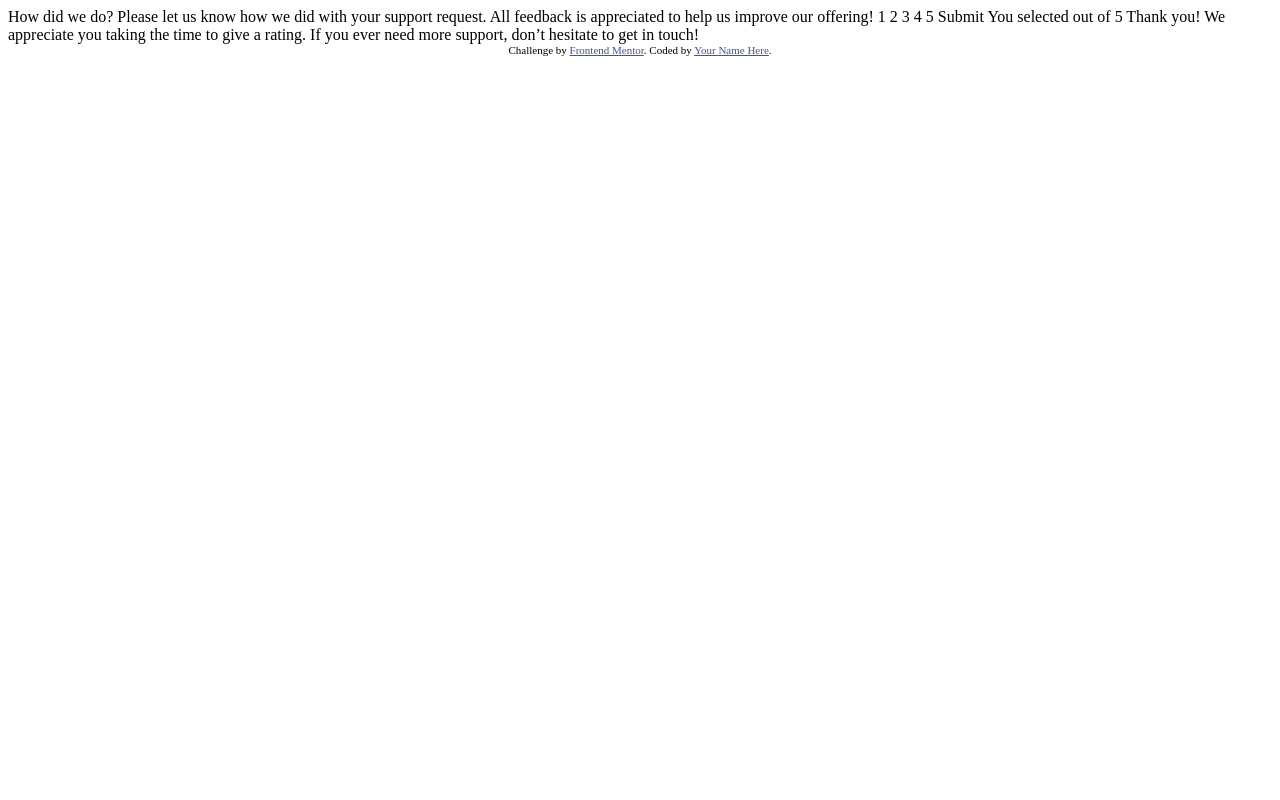
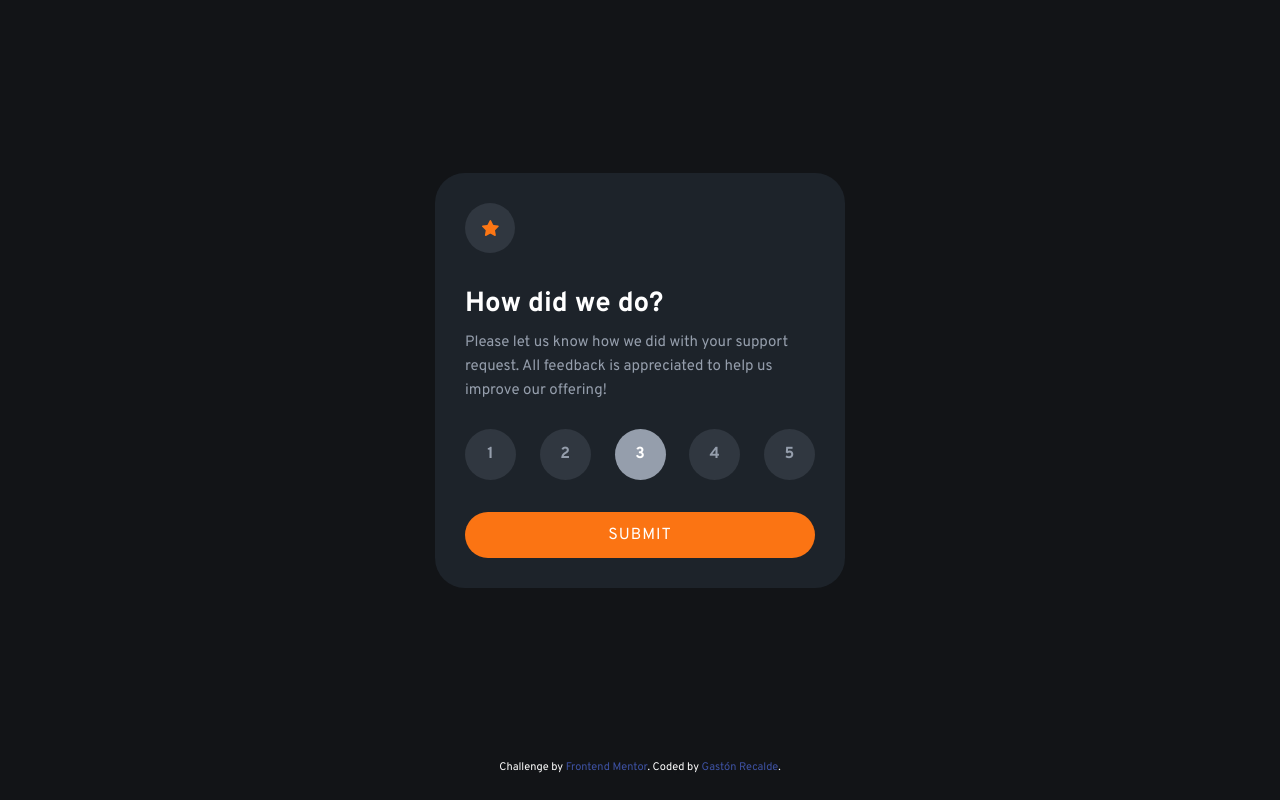
Before and after one commit to Gaston-Recalde/interactive-rating-component, a plain HTML site: page index.html in a window 1280 px wide. Drawn offline with Linux system fonts and the light colour scheme.

Commit message:
Proyecto terminado

```diff
--- a/index.html
+++ b/index.html
@@ -2,48 +2,73 @@
 <html lang="en">
 <head>
   <meta charset="UTF-8">
-  <meta name="viewport" content="width=device-width, initial-scale=1.0"> <!-- displays site properly based on user's device -->
+  <meta name="viewport" content="width=device-width, initial-scale=1.0">
 
   <link rel="icon" type="image/png" sizes="32x32" href="./images/favicon-32x32.png">
 
-  <title>Frontend Mentor | Interactive rating component</title>
+  <link rel="preconnect" href="https://fonts.googleapis.com">
+  <link rel="preconnect" href="https://fonts.gstatic.com" crossorigin>
+  <link href="https://fonts.googleapis.com/css2?family=Overpass:wght@400;700&display=swap" rel="stylesheet">
 
-  <!-- Feel free to remove these styles or customise in your own stylesheet 👍 -->
-  <style>
-    .attribution { font-size: 11px; text-align: center; }
-    .attribution a { color: hsl(228, 45%, 44%); }
-  </style>
+  <link rel="stylesheet" href="./css/styles.css">
+
+  <title>Interactive rating component</title>
+
 </head>
 <body>
+  <main class="container">
 
-  <!-- Rating state start -->
+    <div class="card">
 
-  How did we do?
+      <div class="card-content-1">
+        <div class="star">
+          <img src="./images/icon-star.svg" alt="Icon Star">
+        </div>
 
-  Please let us know how we did with your support request. All feedback is appreciated
-  to help us improve our offering!
+        <h1 class="title">How did we do?</h1>
 
-  1 2 3 4 5
+        <div class="text">
+          <p>
+            Please let us know how we did with your support request. All feedback is appreciated
+            to help us improve our offering!
+          </p>
+        </div>
 
-  Submit
+        <div class="rating-wrapper">
+          <div class="rating-btn"><div>1</div></div>
+          <div class="rating-btn"><div>2</div></div>
+          <div class="rating-btn active"><div>3</div></div>
+          <div class="rating-btn"><div>4</div></div>
+          <div class="rating-btn"><div>5</div></div>
+        </div>
 
-  <!-- Rating state end -->
+        <div class="submit-btn"><div>Submit</div></div>
+      </div>
 
-  <!-- Thank you state start -->
+      <div class="card-content-2 hide">
+        <img src="./images/illustration-thank-you.svg" alt="Thank you">
+        <div class="result">
+          <div>You selected <span class="score">3</span> out of 5</div>
+        </div>
+        <h2 class="title">Thank you!</h2>
+        <div class="text">
+          <p>
+            We appreciate you taking the time to give a rating. If you ever need more support,
+            don’t hesitate to get in touch!
+          </p>
+        </div>
+      </div>
 
-  You selected <!-- Add rating here --> out of 5
+    </div>
 
-  Thank you!
-
-  We appreciate you taking the time to give a rating. If you ever need more support,
-  don’t hesitate to get in touch!
-
-  <!-- Thank you state end -->
+  </main>
 
 
-  <div class="attribution">
+  <footer class="attribution">
     Challenge by <a href="https://www.frontendmentor.io?ref=challenge" target="_blank">Frontend Mentor</a>.
-    Coded by <a href="#">Your Name Here</a>.
-  </div>
+    Coded by <a href="https://gaston-recalde-portafolio.netlify.app" target="_blank">Gastón Recalde</a>.
+  </footer>
+
+  <script src="./js/app.js"></script>
 </body>
 </html>
--- /dev/null
+++ b/js/app.js
@@ -0,0 +1,31 @@
+const submit_btn = document.querySelector('.submit-btn');
+const card_content_1 = document.querySelector('.card-content-1');
+const card_content_2 = document.querySelector('.card-content-2');
+const ratingBtns = document.querySelectorAll('.rating-btn');
+const score = document.querySelector('.score');
+let stars_score = 3;
+
+submit_btn.addEventListener('click', onSubmit);
+ratingBtns.forEach(btn => {
+    btn.addEventListener('click', handleRatingBtnClick);
+});
+
+function onSubmit() {
+    card_content_1.classList.add('hide');
+    score.textContent = stars_score;
+    card_content_2.classList.remove('hide');
+}
+
+function handleRatingBtnClick(e){
+    ratingBtns.forEach(btn => {
+        btn.classList.remove('active');
+    });
+
+    if(e.target.classList.contains('rating-btn')){
+        e.target.classList.add('active');
+    } else {
+        e.target.parentElement.classList.add('active');
+    }
+
+    stars_score = e.target.textContent;
+}
--- /dev/null
+++ b/styles/_card.scss
@@ -0,0 +1,146 @@
+.container{
+    width: 100vw;
+    height: 95vh;
+    display: flex;
+    align-items: center;
+    justify-content: center;
+
+    .card{
+        background-color: $dark-blue;
+        width: 88%;
+        max-width: 41rem;
+        border-radius: 1.5rem;
+        padding: 2.5rem;
+
+        .star{
+            background-color: $medium-grey;
+            width: 4rem;
+            height: 4rem;
+            padding: 1.2rem;
+            border-radius: 50%;
+            display: flex;
+            align-items: center;
+            justify-content: center;
+
+            img{
+                width: 1.4rem;
+            }
+        }
+
+        .title{
+            font-size: 2.4rem;
+            color: $white;
+            margin-top: 1.9rem;
+        }
+
+        .text{
+            color: $light-grey;
+            font-size: 1.415rem;
+            line-height: 2.2rem;
+            margin-top: 1.2rem;
+        }
+
+        .rating-wrapper{
+            display: flex;
+            flex-direction: row;
+            align-items: center;
+            justify-content: space-between;
+
+            .rating-btn{
+                color: $light-grey;
+                font-size: 1.3rem;
+                font-weight: 700;
+                background-color: $medium-grey;
+                width: 4.1rem;
+                height: 4.1rem;
+                border-radius: 50%;
+                display: flex;
+                align-items: center;
+                justify-content: center;
+                margin-top: 2.6rem;
+
+                // div{
+                //     transform: translateY(20%);
+                // }
+
+                &:hover{
+                    background-color: $orange;
+                    cursor: pointer;
+
+                    div{
+                        color: $white;
+                    }
+                }
+            }
+
+            .active{
+                background-color: $light-grey;
+
+                div{
+                    color: $white;
+                }
+            }
+        }
+
+        .submit-btn{
+            background-color: $orange;
+            display: flex;
+            align-items: center;
+            justify-content: center;
+            margin-top: 2.5rem;
+            padding: 1.3rem;
+            border-radius: 4rem;
+
+            div{
+                text-transform: uppercase;
+                color: $white;
+                font-size: 1.6rem;
+                letter-spacing: 0.1rem;
+            }
+
+            &:hover{
+                background-color: $white;
+                cursor: pointer;
+
+                div{
+                    color: $orange;
+                    font-weight: 700;
+                }
+            }
+        }
+
+        .card-content-2{
+            display: flex;
+            flex-direction: column;
+            align-items: center;
+
+            img{
+                width: 14.5rem;
+                margin-top: 1rem;
+            }
+
+            .text{
+                text-align: center;
+                margin-bottom: 1.5rem;
+            }
+
+            .result{
+                background-color: $medium-grey;
+                padding: 0.8rem 1.4rem;
+                border-radius: 2rem;
+                margin-top: 2.4rem;
+                margin-bottom: 0.6rem;
+
+                div{
+                    color: $orange;
+                    font-size: 1.4rem;
+                }
+            }
+        }
+
+        .hide{
+            display: none;
+        }
+    }
+
+}
--- /dev/null
+++ b/styles/_general.scss
@@ -0,0 +1,17 @@
+*{
+    margin: 0;
+    padding: 0;
+    box-sizing: border-box;
+}
+
+html{
+    font-size: 62.5%;
+}
+
+body{
+    font-family: 'Overpass', sans-serif;
+    background-color: $very-dark-blue;
+}
+
+.attribution { font-size: 11px; text-align: center; color: white; }
+.attribution a { color: hsl(228, 45%, 44%); text-decoration: none; }
--- /dev/null
+++ b/styles/_media768.scss
@@ -0,0 +1,46 @@
+@media screen and (min-width:768px) {
+    .container{
+
+        .card{
+            padding: 3rem;
+            border-radius: 3rem;
+
+            .star{
+                width: 5rem;
+                height: 5rem;
+
+                img{
+                    width: 1.7rem;
+                }
+            }
+
+            .title{
+                margin-top: 3.4rem;
+                font-size: 2.77rem;
+            }
+
+            .text{
+                margin-top: 0.9rem;
+                line-height: 2.4rem;
+                font-size: 1.5rem;
+            }
+
+            .rating-wrapper{
+
+                .rating-btn{
+                    width: 5.1rem;
+                    height: 5.1rem;
+                    font-size: 1.6rem;
+
+                    div{
+                        transform: translateY(0);
+                    }
+                }
+            }
+
+            .submit-btn{
+                margin-top: 3.2rem;
+            }
+        }
+    }
+}
--- /dev/null
+++ b/styles/styles.scss
@@ -0,0 +1,17 @@
+// ## Colors
+
+// ### Primary
+
+$orange: hsl(25, 97%, 53%);
+
+// ### Neutral
+
+$white: hsl(0, 0%, 100%);
+$light-grey: hsl(217, 12%, 63%);
+$medium-grey: hsla(216, 12%, 54%, 0.2);
+$dark-blue: hsla(213, 19%, 18%, 0.6);
+$very-dark-blue: hsl(216, 12%, 8%);
+
+@import 'general';
+@import 'card';
+@import 'media768';
```
Also changed, not shown: css/styles.css (added), 4 other files.
